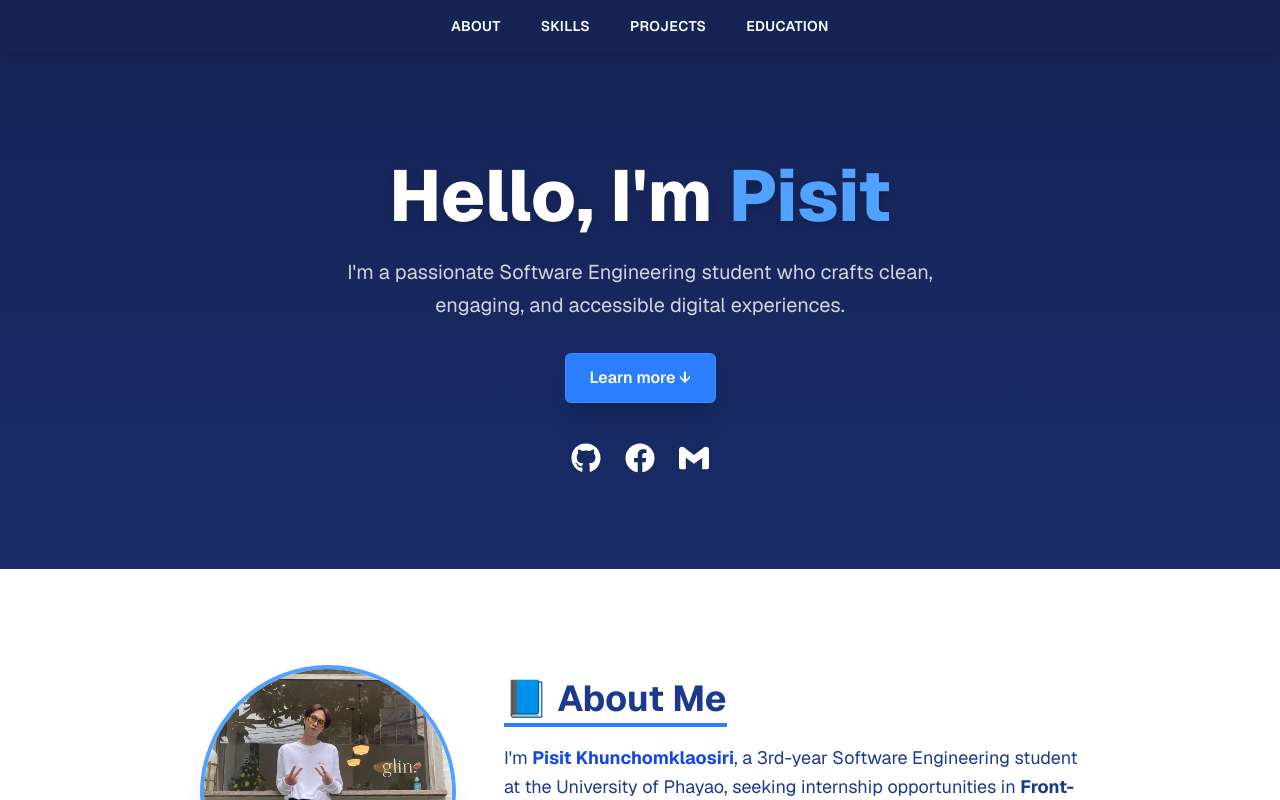
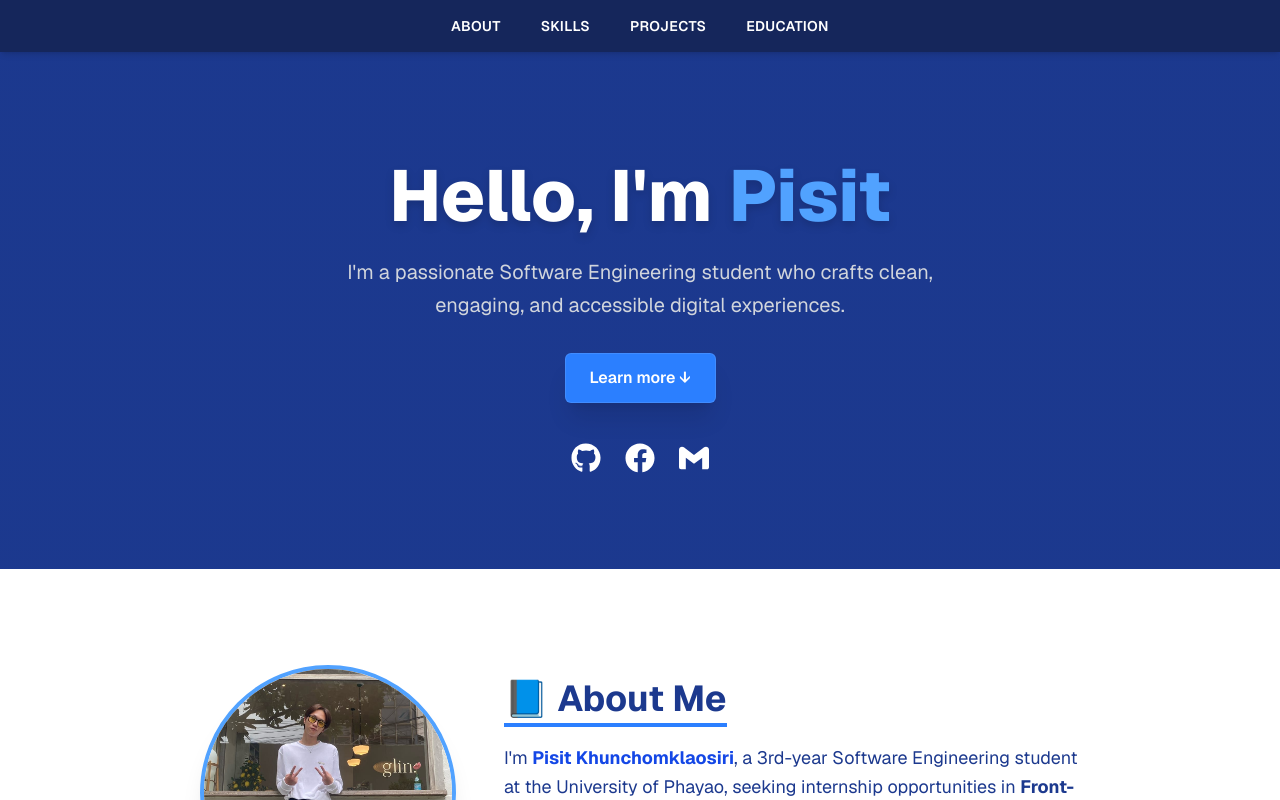
Before and after one commit to pskjksr/cv-pisit, a Next.js app: page / in a window 1280 px wide. Shown: the top 800 px of the page. Built offline with nearby package versions, Linux system fonts and the light colour scheme.

Commit message:
Fix background gradient color in Home component for improved visual consistency

```diff
--- a/src/app/page.js
+++ b/src/app/page.js
@@ -6,7 +6,7 @@
 
 export default function Home() {
   return (
-    <main className="min-h-screen bg-gradient-to-b from-blue-950 to-blue-900 text-white font-sans scroll-smooth">
+    <main className="min-h-screen bg-gradient-to-b from-blue-900 to-blue-900 text-white font-sans scroll-smooth">
       {/* Navbar */}
       <nav className="w-full fixed top-0 z-50 bg-blue-950/90 backdrop-blur-md shadow-md px-6 py-4 flex justify-center">
         <div className="flex gap-6 md:gap-10 text-sm font-semibold uppercase tracking-wide">
```
